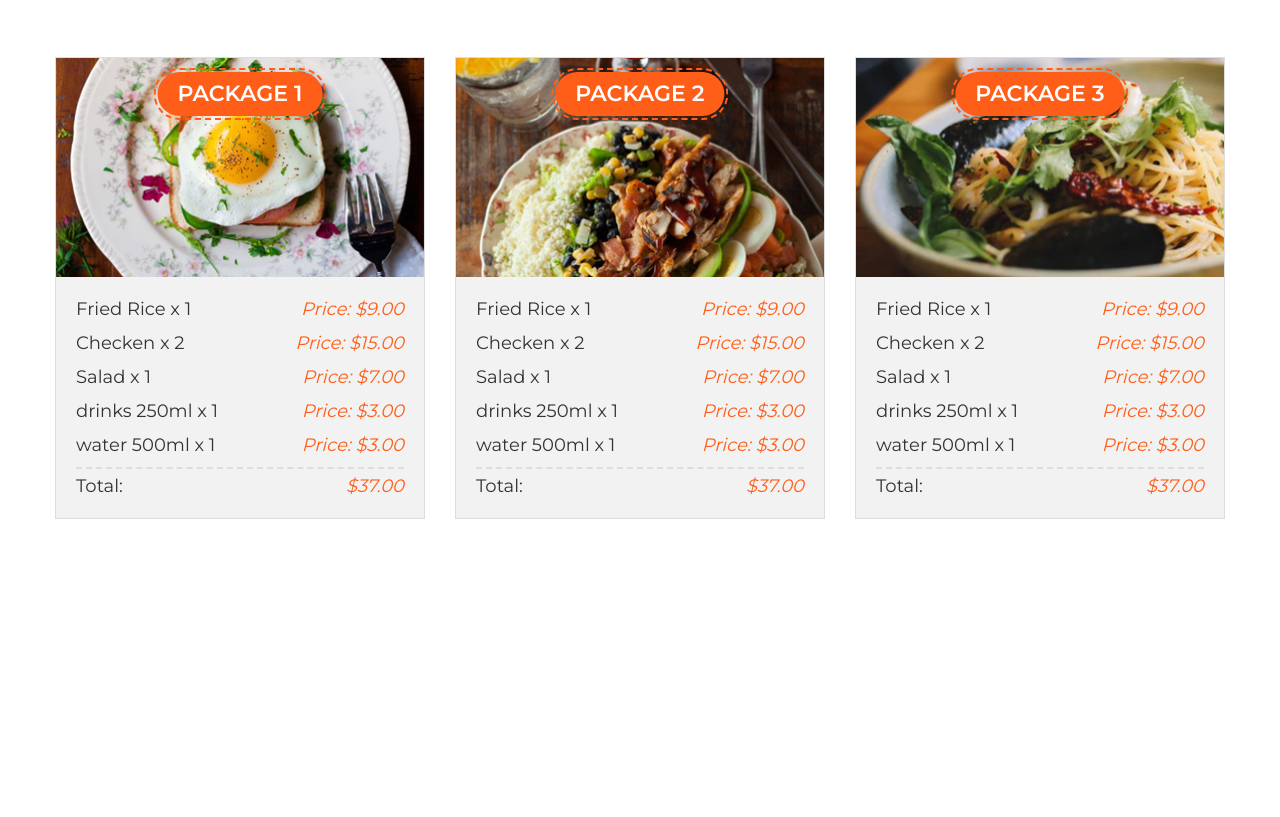
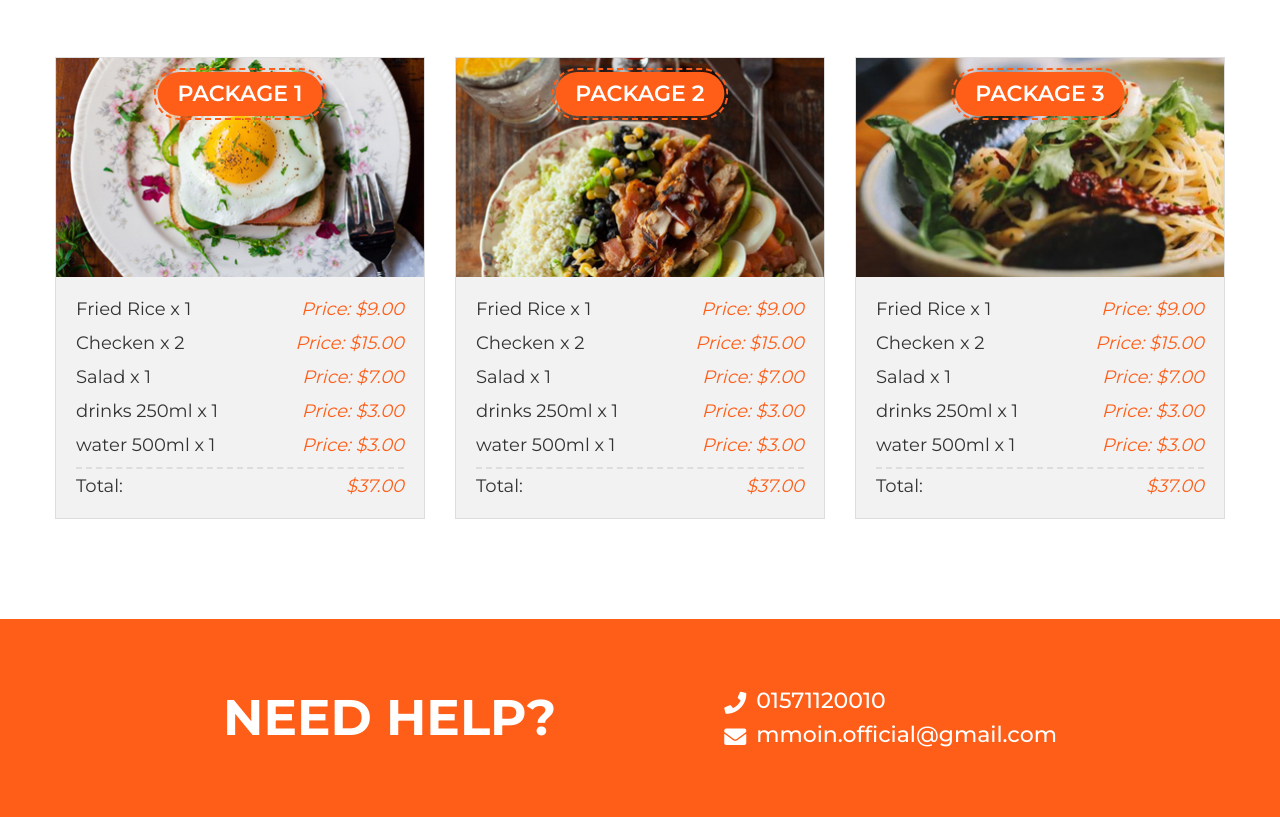
Before and after one commit to moinsoft/Yummy-Food-Zone, a website: page index.html in a window 1280 px wide. Shown: the part 5183-6000 px from the top of the page. Before the commit the page ends 5802 px from the top, so only its background shows below. Drawn offline with nearby package versions, Linux system fonts and the light colour scheme.

Commit message:
CTA Bottom Section Finished

```diff
--- a/index.html
+++ b/index.html
@@ -205,7 +205,7 @@
 
 
 	<!-- CTA Top Section Start -->
-	<section class="top-cat bg pt-60 pb-60" style="background-image: url('./assets/cta/cta-top.jpg');">
+	<section class="cta-top bg pt-60 pb-60" style="background-image: url('./assets/cta/cta-top.jpg');">
 		<div class="container">
 			<div class="section-title text-center">
 				<h4 class="section-title__subtitle">Best place for friends & family</h4>
@@ -466,6 +466,25 @@
 
 
 
+	<!-- CTA Bottom Section Start -->
+	<section class="cta-bottom pt-60 pb-60">
+		<div class="container">
+			<div class="cta-bottom__content">
+				<div class="cta-bottom__left">
+					<h2 class="cta-bottom__copy">need help?</h2>
+				</div>
+				<div class="cta-bottom__right">
+					<a class="cta-bottom__link" href="tel:01571120010" title="Phone Number"><i class="cta-bottom__icon fas fa-phone"></i>01571120010</a>
+					<a class="cta-bottom__link" href="mailto:mmoin.official@gmail.com" title="Gmail"><i class="cta-bottom__icon fas fa-envelope"></i>mmoin.official@gmail.com</a>
+				</div>
+			</div>
+		</div>
+ 	</section>
+	<!-- CTA Top Section End -->
+
+
+
+
 
 
 
--- a/scss/layouts/_all.scss
+++ b/scss/layouts/_all.scss
@@ -1,9 +1,10 @@
 @import './header';
 @import './slider';
 @import './about';
-@import './foodmenu';
-@import './ctaTop';
+@import './food-menu';
+@import './cta-top';
 @import './services';
 @import './team';
 @import './testimonials';
-@import './specialmenu';
+@import './special-menu';
+@import './cta-bottom';
--- /dev/null
+++ b/scss/layouts/_cta-bottom.scss
@@ -0,0 +1,42 @@
+@import '../base/variable';
+
+/*====================
+CTA Bottom Section
+======================*/
+
+
+.cta-bottom{
+  background-color: $primaryColor;
+
+
+  &__content{
+    display: flex;
+    justify-content: space-evenly;
+    align-items: center;
+  }
+
+
+  &__copy{
+    color: $whiteColor;
+    text-transform: uppercase;
+    font-size: $heroHeading;
+    font-weight: 700;
+  }
+
+
+  &__link{
+    color: $whiteColor;
+    display: block;
+    font-size: $secondaryTitleFontSize;
+    font-weight: 500;
+    margin: 10px 0;
+  }
+
+
+  &__icon{
+    margin-right: 10px;
+    line-height: 16px;
+  }
+
+
+}
--- a/scss/layouts/_ctaTop.scss
+++ b/scss/layouts/_cta-top.scss
@@ -5,7 +5,7 @@ CTA Top Section
 ======================*/
 
 
-.top-cat{
+.cta-top{
   background-attachment: fixed;
 
   .section-title{
--- a/scss/layouts/_specialmenu.scss
+++ b/scss/layouts/_special-menu.scss
@@ -24,6 +24,13 @@ Special Menu Section
       .special-menu__img{
         transform: scale(1.1);
       }
+
+      .special-menu__badge{
+        border: 2px dashed $secondaryColor;
+      }
+      .special-menu__copy{
+        background-color: $secondaryColor;
+      }
     }
   }
 
@@ -46,6 +53,7 @@ Special Menu Section
     border-radius: 50px;
     border: 2px dashed $primaryColor;
     padding: 2px;
+    transition: all 0.3s linear;
   }
 
   &__copy{
@@ -56,6 +64,7 @@ Special Menu Section
     background-color: $primaryColor;
     padding: 10px 20px;
     border-radius: 50px;
+    transition: all 0.3s linear;
   }
 
 
```
Also changed, not shown: css/style.css, scss/layouts/_food-menu.scss (renamed from scss/layouts/_foodmenu.scss), 1 other file.
